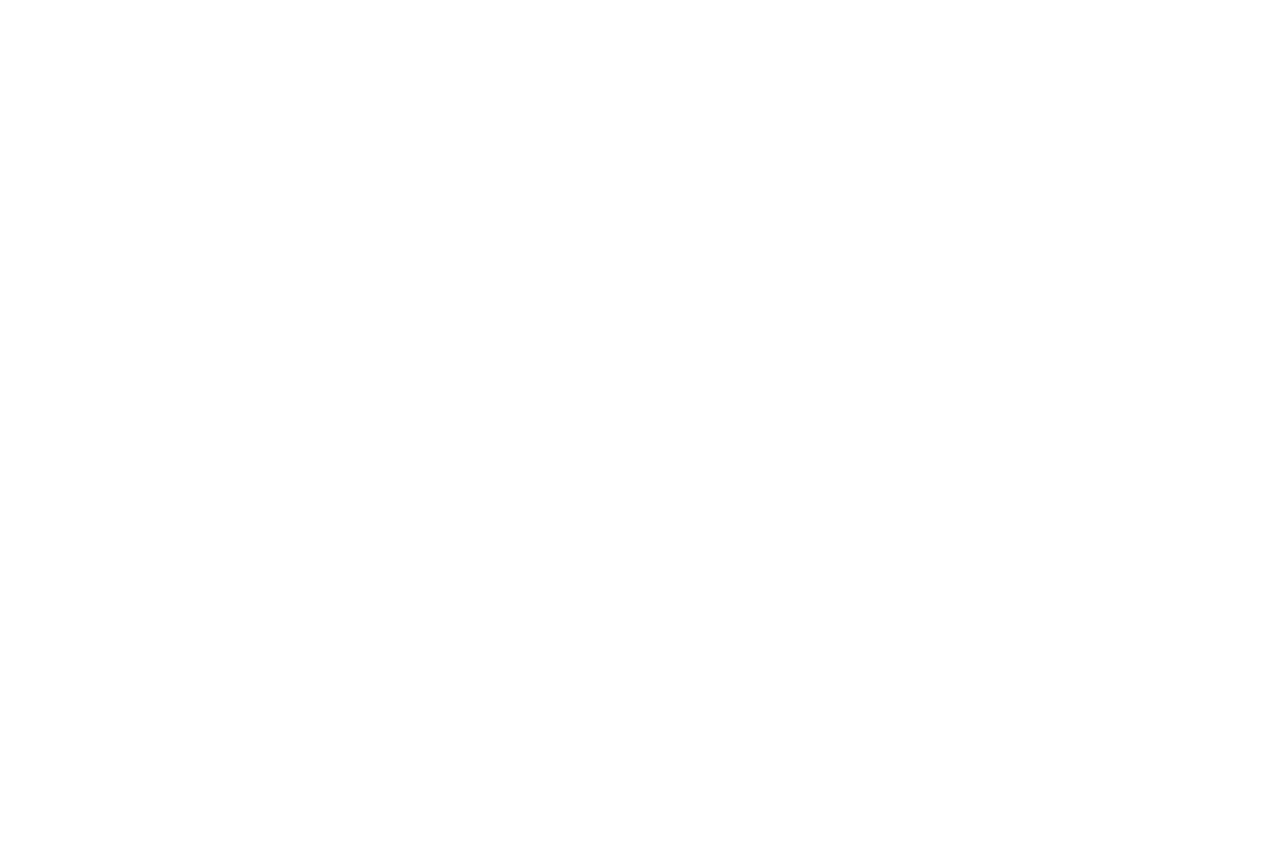
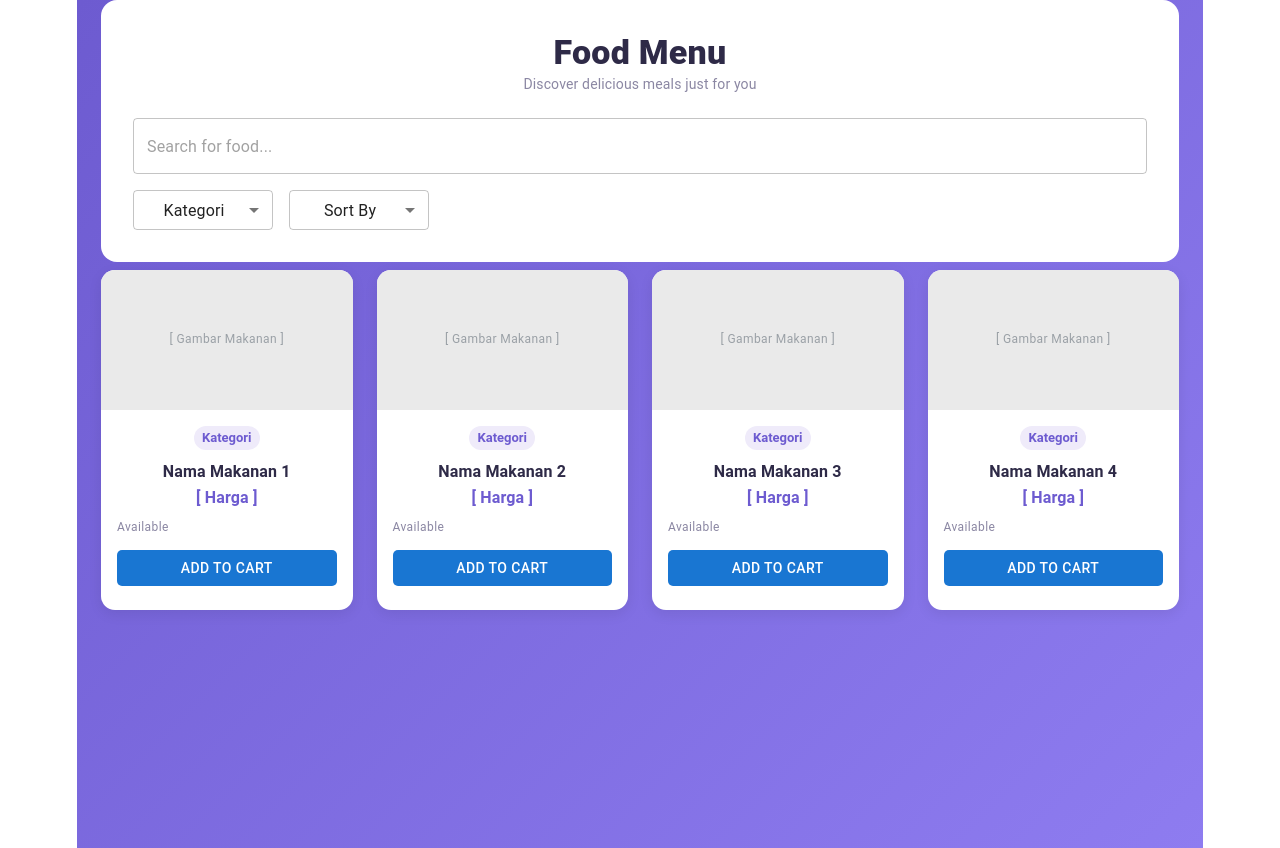
Before and after one commit to satriapinan/food-order-sttp, a React (Vite) app: page /menu in a window 1280 px wide. Before the commit this address had no page. Before the commit the page ends 800 px from the top, so only its background shows below. Built offline with nearby package versions, Linux system fonts and the light colour scheme.

Commit message:
Tugas pertemuan 2

```diff
--- a/src/App.jsx
+++ b/src/App.jsx
@@ -2,6 +2,7 @@ import { Routes, Route} from "react-router";
 import LoginPage from "./pages/Login";
 import ExamplePage from "./pages/Example";
 import RegisterPage from "./pages/Register";
+import FoodMenu from "./pages/FoodMenu";
 
 function App() {
  return (
@@ -11,6 +12,7 @@ function App() {
     <Route path ="login/:value" element={<LoginPage/>} />
     <Route path ="example" element={<ExamplePage/>} />
     <Route path ="register" element={<RegisterPage/>} />
+    <Route path="menu" element={<FoodMenu />} />
   </Routes>
  );
 }
--- /dev/null
+++ b/src/components/FoodCard.jsx
@@ -0,0 +1,57 @@
+import Card from "@mui/material/Card";
+import CardContent from "@mui/material/CardContent";
+import Typography from "@mui/material/Typography";
+import Chip from "@mui/material/Chip";
+import Box from "@mui/material/Box";
+import AppButton from "./AppButton";
+
+const FoodCard = ({ image, category, name, price, available, onAddToCart }) => {
+  return (
+    <Card sx={{ borderRadius: "14px", overflow: "hidden", boxShadow: "0 4px 14px rgba(0,0,0,0.08)" }}>
+      <Box
+        sx={{
+          height: 140,
+          backgroundColor: "#EAEAEA",
+          backgroundImage: image ? `url(${image})` : "none",
+          backgroundSize: "cover",
+          backgroundPosition: "center",
+          display: "flex",
+          alignItems: "center",
+          justifyContent: "center",
+        }}
+      >
+        {!image && (
+          <Typography variant="caption" sx={{ color: "#9AA0A6" }}>
+            [ Gambar Makanan ]
+          </Typography>
+        )}
+      </Box>
+
+      <CardContent>
+        <Chip
+          label={category || "[ Kategori ]"}
+          size="small"
+          sx={{ backgroundColor: "#EFEBFA", color: "#6D5BD0", fontWeight: 600, marginBottom: 1 }}
+        />
+
+        <Typography variant="subtitle1" sx={{ fontWeight: 700, color: "#2E2A47" }}>
+          {name || "[ Nama Makanan ]"}
+        </Typography>
+
+        <Typography variant="body1" sx={{ color: "#6D5BD0", fontWeight: 700, marginBottom: 1 }}>
+          {price ? `Rp. ${price.toLocaleString("id-ID")}` : "[ Harga ]"}
+        </Typography>
+
+        <Box sx={{ display: "flex", justifyContent: "space-between", alignItems: "center", marginBottom: 1.5 }}>
+          <Typography variant="caption" sx={{ color: "#8B87A3" }}>
+            {available ? "Available" : "Habis"}
+          </Typography>
+        </Box>
+
+        <AppButton onClick={onAddToCart}>Add to Cart</AppButton>
+      </CardContent>
+    </Card>
+  );
+};
+
+export default FoodCard;
--- /dev/null
+++ b/src/pages/FoodMenu.jsx
@@ -0,0 +1,110 @@
+import { useState } from "react";
+import Container from "@mui/material/Container";
+import Box from "@mui/material/Box";
+import Typography from "@mui/material/Typography";
+import TextField from "@mui/material/TextField";
+import Select from "@mui/material/Select";
+import MenuItem from "@mui/material/MenuItem";
+import Grid from "@mui/material/Grid";
+import FoodCard from "../components/FoodCard";
+
+const foods = [
+  { id: 1, name: "Nama Makanan 1", category: "Kategori", price: 0, available: true, image: "" },
+  { id: 2, name: "Nama Makanan 2", category: "Kategori", price: 0, available: true, image: "" },
+  { id: 3, name: "Nama Makanan 3", category: "Kategori", price: 0, available: true, image: "" },
+  { id: 4, name: "Nama Makanan 4", category: "Kategori", price: 0, available: true, image: "" },
+];
+
+function FoodMenu() {
+  const [search, setSearch] = useState("");
+  const [category, setCategory] = useState("");
+  const [sortBy, setSortBy] = useState("");
+
+  const filteredFoods = foods
+    .filter((f) => f.name.toLowerCase().includes(search.toLowerCase()))
+    .filter((f) => (category ? f.category === category : true))
+    .sort((a, b) => {
+      if (sortBy === "price-asc") return a.price - b.price;
+      if (sortBy === "price-desc") return b.price - a.price;
+      return 0;
+    });
+
+  const handleAddToCart = (food) => {
+    console.log("Ditambahkan ke keranjang:", food.name);
+  };
+
+  return (
+    <Box
+      sx={{
+        background: "linear-gradient(135deg, #6D5BD0, #8E7CF0)",
+        minHeight: "100vh",
+        paddingBottom: 6,
+      }}
+    >
+      <Container maxWidth="lg">
+        {/* Header */}
+        <Box sx={{ backgroundColor: "#fff", borderRadius: "16px", padding: 4, textAlign: "center" }}>
+          <Typography variant="h4" sx={{ fontWeight: 800, color: "#2E2A47" }}>
+            Food Menu
+          </Typography>
+          <Typography variant="body2" sx={{ color: "#8B87A3", marginBottom: 3 }}>
+            Discover delicious meals just for you
+          </Typography>
+
+          <TextField
+            fullWidth
+            placeholder="Search for food..."
+            value={search}
+            onChange={(e) => setSearch(e.target.value)}
+            sx={{ marginBottom: 2 }}
+          />
+
+          <Box sx={{ display: "flex", gap: 2 }}>
+            <Select
+              displayEmpty
+              value={category}
+              onChange={(e) => setCategory(e.target.value)}
+              size="small"
+              sx={{ minWidth: 140 }}
+            >
+              <MenuItem value="">Kategori</MenuItem>
+              <MenuItem value="Indonesian Food">Indonesian Food</MenuItem>
+              <MenuItem value="Western Food">Western Food</MenuItem>
+              <MenuItem value="Asian Food">Asian Food</MenuItem>
+            </Select>
+
+            <Select
+              displayEmpty
+              value={sortBy}
+              onChange={(e) => setSortBy(e.target.value)}
+              size="small"
+              sx={{ minWidth: 140 }}
+            >
+              <MenuItem value="">Sort By</MenuItem>
+              <MenuItem value="price-asc">Harga Terendah</MenuItem>
+              <MenuItem value="price-desc">Harga Tertinggi</MenuItem>
+            </Select>
+          </Box>
+        </Box>
+
+        {/* Grid makanan */}
+        <Grid container spacing={3} sx={{ marginTop: 1 }}>
+          {filteredFoods.map((food) => (
+            <Grid item size={{ xs: 12, sm: 6, md: 3 }} key={food.id}>
+              <FoodCard
+                image={food.image}
+                category={food.category}
+                name={food.name}
+                price={food.price}
+                available={food.available}
+                onAddToCart={() => handleAddToCart(food)}
+              />
+            </Grid>
+          ))}
+        </Grid>
+      </Container>
+    </Box>
+  );
+}
+
+export default FoodMenu;
--- /dev/null
+++ b/src/pages/Login.jsx
@@ -0,0 +1,68 @@
+import { useState } from "react";
+import Box from "@mui/material/Box";
+import Paper from "@mui/material/Paper";
+import TextField from "@mui/material/TextField";
+import Typography from "@mui/material/Typography";
+import AppButton from "../components/AppButton";
+
+function Login() {
+  const [username, setUsername] = useState("");
+  const [password, setPassword] = useState("");
+
+  const handleSubmit = (e) => {
+    e.preventDefault();
+    console.log("Username:", username);
+    console.log("Password:", password);
+  };
+
+  return (
+    <Box
+      sx={{
+        minHeight: "100vh",
+        display: "flex",
+        justifyContent: "center",
+        alignItems: "center",
+        background: "linear-gradient(135deg, #6D5BD0, #8E7CF0)",
+        padding: 2,
+      }}
+    >
+      <Paper
+        elevation={6}
+        sx={{ width: "100%", maxWidth: 360, padding: 4, borderRadius: "16px", textAlign: "center" }}
+      >
+        <Typography component="h1" variant="h5" sx={{ marginBottom: 3 }}>
+          Login
+        </Typography>
+
+        <Box component="form" onSubmit={handleSubmit}>
+          <TextField
+            fullWidth
+            label="Username"
+            margin="normal"
+            value={username}
+            onChange={(e) => setUsername(e.target.value)}
+          />
+
+          <TextField
+            fullWidth
+            label="Password"
+            type="password"
+            margin="normal"
+            value={password}
+            onChange={(e) => setPassword(e.target.value)}
+          />
+
+          <Box sx={{ marginTop: 3 }}>
+            <AppButton type="submit">Masuk</AppButton>
+          </Box>
+        </Box>
+
+        <Typography variant="body2" sx={{ marginTop: 3 }}>
+          Belum punya akun? <a href="/register">Daftar di sini</a>
+        </Typography>
+      </Paper>
+    </Box>
+  );
+}
+
+export default Login;
```
